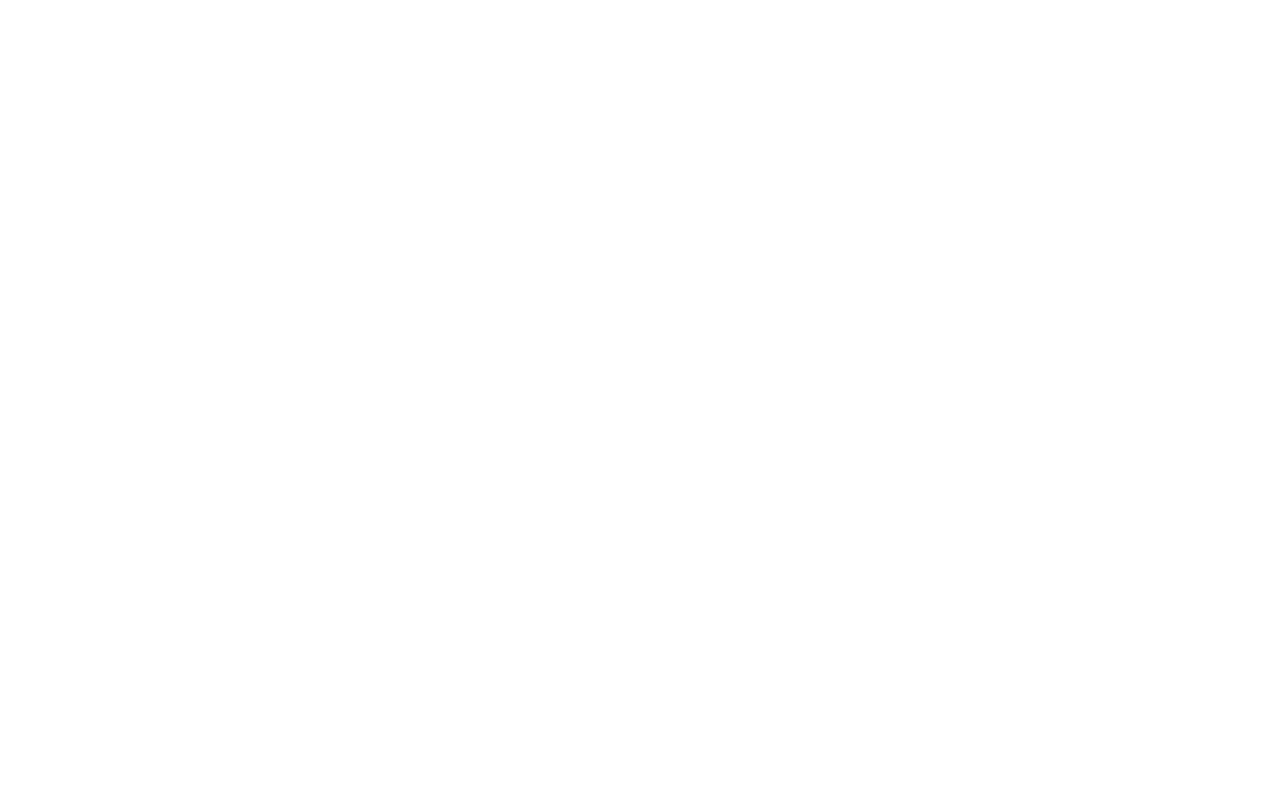
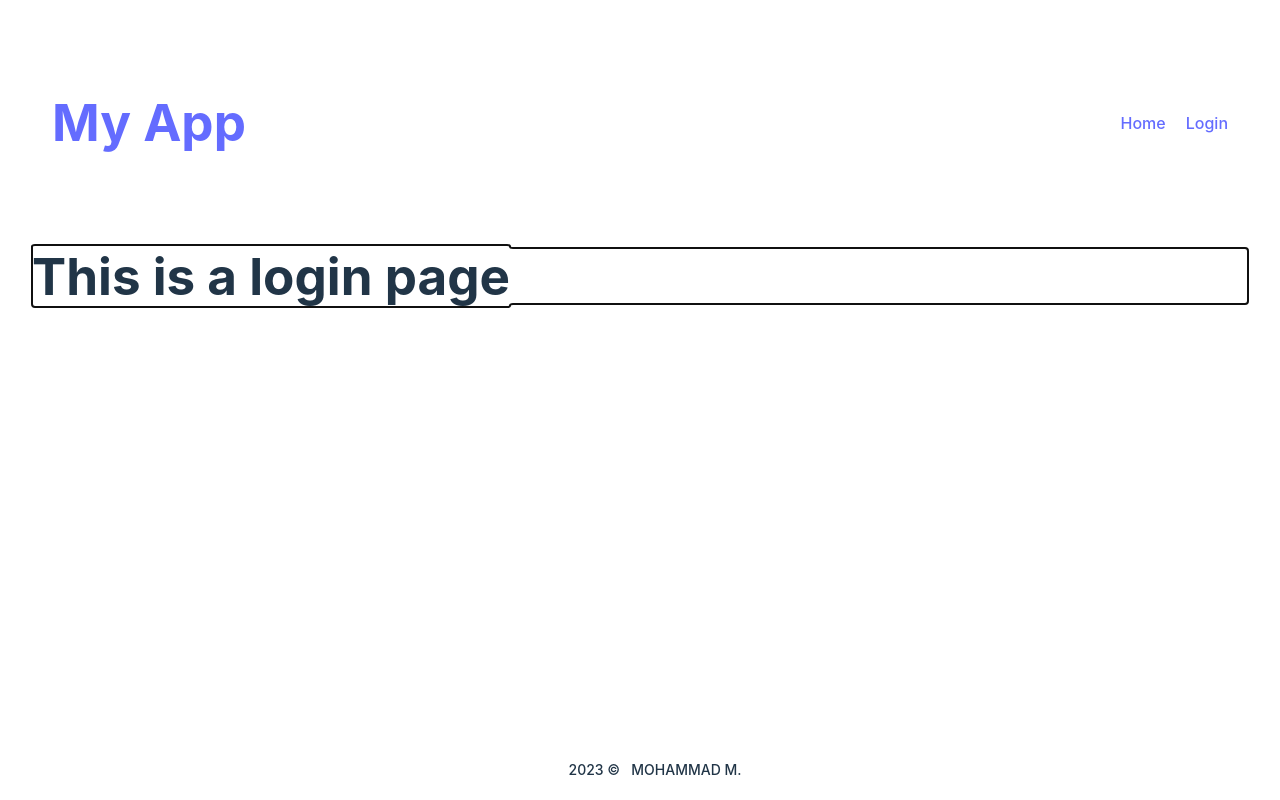
Before and after one commit to Mojens/Mandatory-Assignment-2-FullStack-NodeJS, a Svelte app in the folder client/: page /login in a window 1280 px wide. Built offline with nearby package versions, Linux system fonts and the light colour scheme.

Commit message:
make navbar and footer as components

```diff
--- a/client/src/App.svelte
+++ b/client/src/App.svelte
@@ -0,0 +1,15 @@
+<script>
+    import { Router, Route } from "svelte-navigator";
+    import Navbar from "./components/navbar/Navbar.svelte";
+    import Footer from "./components/footer/Footer.svelte";
+    import Home from "./pages/home/Home.svelte";
+    import Login from "./pages/login/Login.svelte";
+
+</script>
+
+<Router>
+    <Navbar/>
+    <Route path="/" component={Home} />
+    <Route path="/login" component={Login} />
+</Router>
+<Footer/>
--- a/client/src/app.css
+++ b/client/src/app.css
@@ -25,8 +25,6 @@
 
 body {
   margin: 0;
-  display: flex;
-  place-items: center;
   min-width: 320px;
   min-height: 100vh;
 }
@@ -44,7 +42,6 @@
   max-width: 1280px;
   margin: 0 auto;
   padding: 2rem;
-  text-align: center;
 }
 
 button {
--- /dev/null
+++ b/client/src/components/footer/Footer.svelte
@@ -0,0 +1,53 @@
+<footer>
+    <div class="footer-text">
+        2023&nbsp;&copy;&nbsp;&nbsp;&nbsp;
+        <span>Mohammad M.</span>
+      </div>
+</footer>
+<style>
+  footer {
+    display: flex;
+    justify-content: center;
+    align-items: center;
+    padding: 20px;
+    background-color: var(--bg-color);
+    color: var(--text-color);
+    transition: background-color 0.25s ease-out, color 0.25s ease-out;
+    position: fixed;
+    left: 0;
+    bottom: 0;
+    width: 100%;
+    z-index: 1;
+  }
+
+  .footer-text {
+    display: flex;
+    align-items: center;
+    font-size: 14px;
+    font-weight: 500;
+    text-transform: uppercase;
+  }
+
+  .footer-text span {
+    margin-right: 10px;
+  }
+
+  .footer-text svg {
+    width: 16px;
+    height: 16px;
+    margin-right: 10px;
+  }
+  @media (prefers-color-scheme: light) {
+    :root {
+      --text-color: #213547;
+      --bg-color: #ffffff;
+    }
+  }
+
+  @media (prefers-color-scheme: dark) {
+    :root {
+      --text-color: rgba(255, 255, 255, 0.87);
+      --bg-color: #242424;
+    }
+  }
+  </style>
--- /dev/null
+++ b/client/src/components/navbar/Navbar.svelte
@@ -0,0 +1,64 @@
+<script>
+    import { Link } from "svelte-navigator";
+
+    export const navigationLinks = [
+        {
+            path: "/",
+            name: "Home",
+        },
+        {
+            path: "/login",
+            name: "Login",
+        },
+    ];
+</script>
+
+<header>
+    <nav>
+        <Link to="/">
+            <h1>My App</h1>
+        </Link>
+        <div class="nav-links">
+            {#each navigationLinks as link}
+                <Link class="nav-link" to={link.path}>{link.name}</Link>
+            {/each}
+        </div>
+    </nav>
+</header>
+
+<style>
+    nav {
+        display: flex;
+        justify-content: space-between;
+        align-items: center;
+        padding: 20px;
+        background-color: var(--bg-color);
+        color: var(--text-color);
+        transition: background-color 0.25s ease-out, color 0.25s ease-out;
+    }
+
+    .nav-links {
+        display: flex;
+        gap: 20px;
+    }
+
+    /* Light mode */
+    @media (prefers-color-scheme: light) {
+        :root {
+            --text-color: #213547;
+            --bg-color: #ffffff;
+            --hover-text-color: #ffffff;
+            --hover-bg-color: #747bff;
+        }
+    }
+
+    /* Dark mode */
+    @media (prefers-color-scheme: dark) {
+        :root {
+            --text-color: rgba(255, 255, 255, 0.87);
+            --bg-color: #242424;
+            --hover-text-color: #ffffff;
+            --hover-bg-color: #535bf2;
+        }
+    }
+</style>
--- /dev/null
+++ b/client/src/pages/login/Login.svelte
@@ -0,0 +1 @@
+<h1>This is a login page</h1>
```
